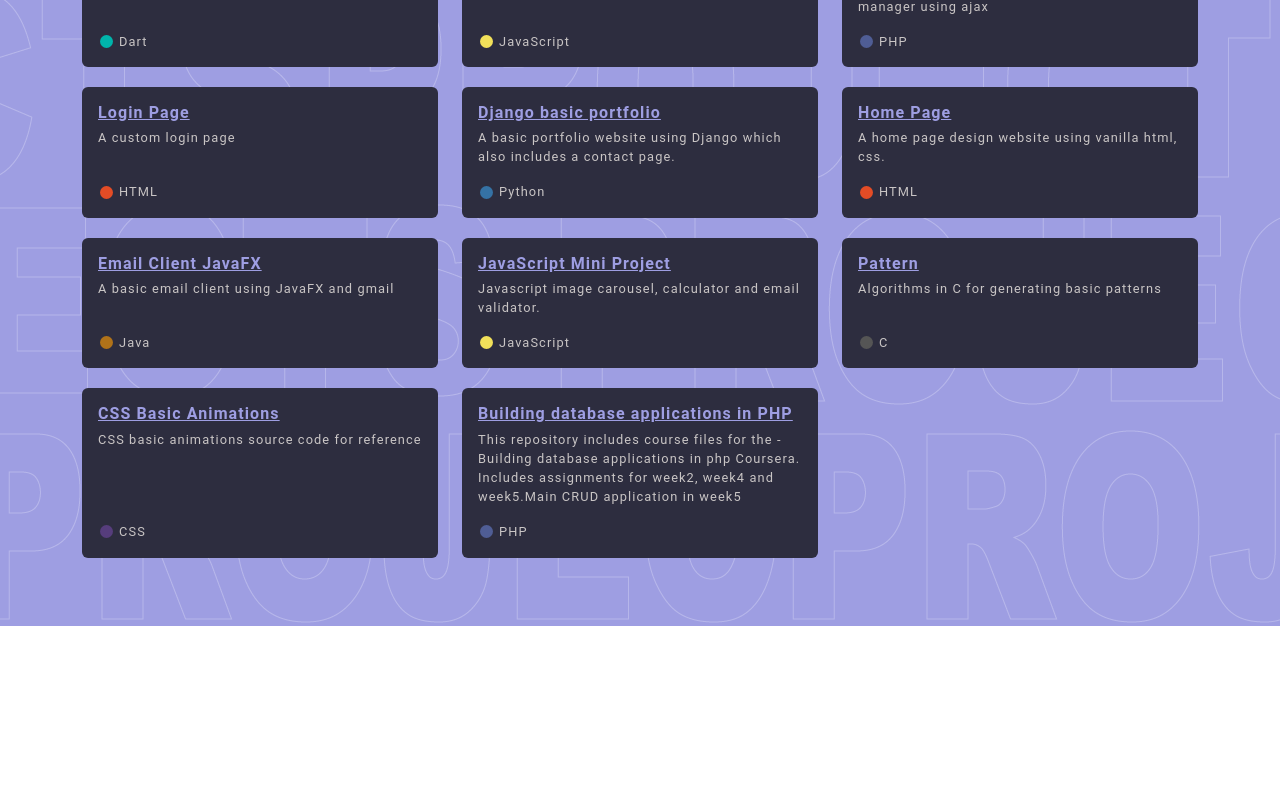
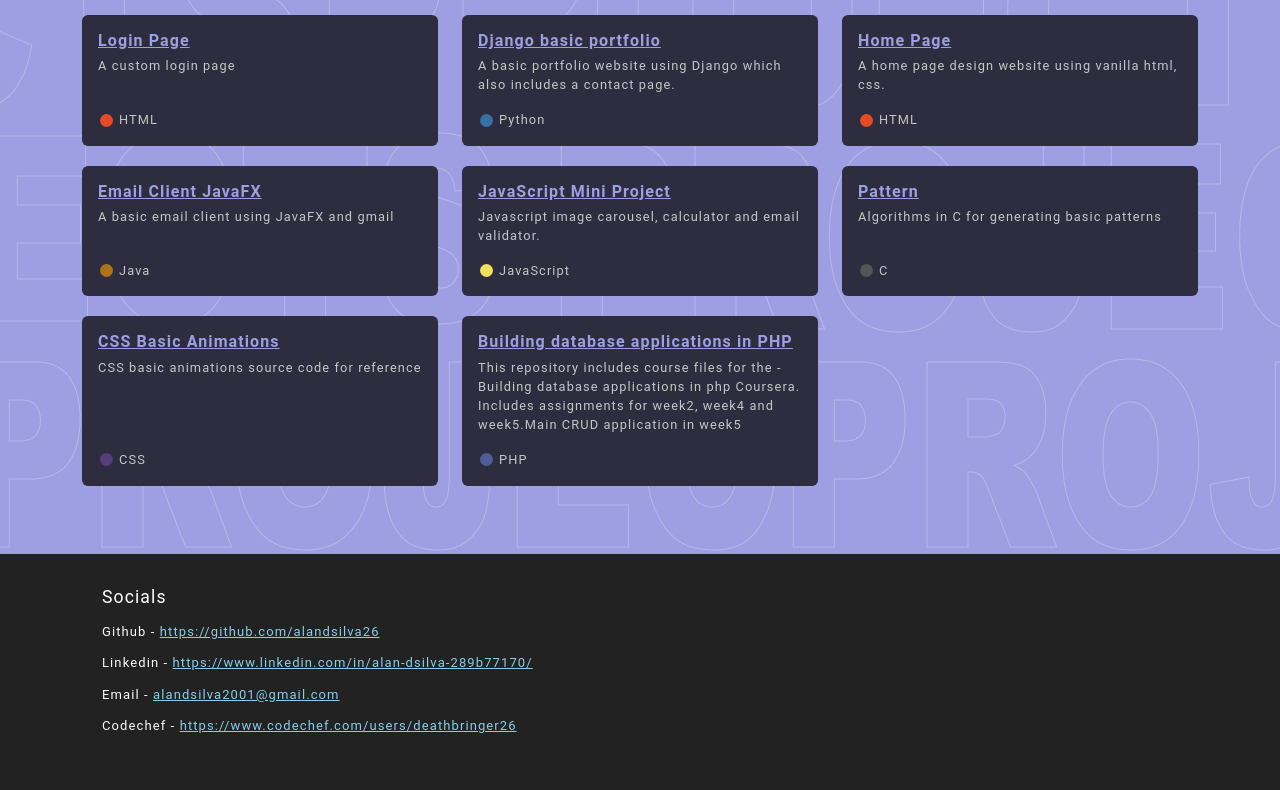
Before and after one commit to alandsilva26/alandsilva26.github.io, an Astro site: page /projects in a window 1280 px wide. Shown: the part 1206-1996 px from the top of the page. Before the commit the page ends 1832 px from the top, so only its background shows below. Built offline with nearby package versions, Linux system fonts and the light colour scheme; Astro itself is replaced by a stand-in of ours.

Commit message:
add footer

```diff
--- a/src/layouts/Layout.astro
+++ b/src/layouts/Layout.astro
@@ -1,5 +1,6 @@
 ---
 import "../styles/layout/_navbar.scss";
+import "../styles/layout/_footer.scss";
 
 interface Props {
   title: string;
@@ -20,5 +21,41 @@ const { title } = Astro.props;
   </head>
   <body>
     <slot />
+
+    <footer class="page-footer font-small blue pt-4 pb-5">
+      <div class="container">
+        <ul class="list-group">
+          <span class="title">Socials</span>
+          <li class="list-group-item text-light">
+            Github -{" "}
+            <a href="https://github.com/alandsilva26/">
+              https://github.com/alandsilva26
+            </a>
+          </li>
+          <li class="list-group-item text-light">
+            Linkedin -{" "}
+            <a href="https://www.linkedin.com/in/alan-dsilva-289b77170/">
+              https://www.linkedin.com/in/alan-dsilva-289b77170/
+            </a>
+          </li>
+          <li class="list-group-item text-light">
+            Email -{" "}
+            <a
+              href={`https://mail.google.com/mail/?view=cm&fs=1&tf=1&to=alandsilva2001@gmail.com`}
+              target="_blank"
+              rel="noopener noreferrer"
+            >
+              alandsilva2001@gmail.com
+            </a>
+          </li>
+          <li class="list-group-item text-light">
+            Codechef -{" "}
+            <a href="https://www.codechef.com/users/deathbringer26">
+              https://www.codechef.com/users/deathbringer26
+            </a>
+          </li>
+        </ul>
+      </div>
+    </footer>
   </body>
 </html>
--- a/src/pages/projects.astro
+++ b/src/pages/projects.astro
@@ -3,8 +3,9 @@ import "../styles/pages/projects.scss";
 
 import Layout from "../layouts/Layout.astro";
 import Header from "../layouts/Header.astro";
+import ProjectCard from "../components/ProjectCard.astro";
+
 import data from "../content/projects/projects.json";
-import ProjectCard from "../components/ProjectCard.astro";
 ---
 
 <Layout title="Projects">
@@ -12,7 +13,7 @@ import ProjectCard from "../components/ProjectCard.astro";
     <div class="header--projects">
       <div class="header--project-overlay"></div>
       <div class="container">
-        <h1>Projects</h1>
+        <h1>My Projects</h1>
       </div>
     </div>
   </Header>
@@ -85,7 +86,7 @@ import ProjectCard from "../components/ProjectCard.astro";
       background-clip: text;
       background-image: url("../assets/images/keyboard.jpg");
       background-color: $dark-purple;
-      padding: 1em 1em 0em 1em;
+      padding: 0.5em 1em 0em 1em;
 
       @media screen and (max-width: $breakpoint-mobile) {
         font-size: 3em;
--- a/src/styles/index.scss
+++ b/src/styles/index.scss
@@ -1,3 +1,4 @@
 @import 'node_modules/bootstrap/scss/bootstrap';
 @import './base/reset';
 @import './abstracts/variables';
+@import './vendor/bootstrap'
```
